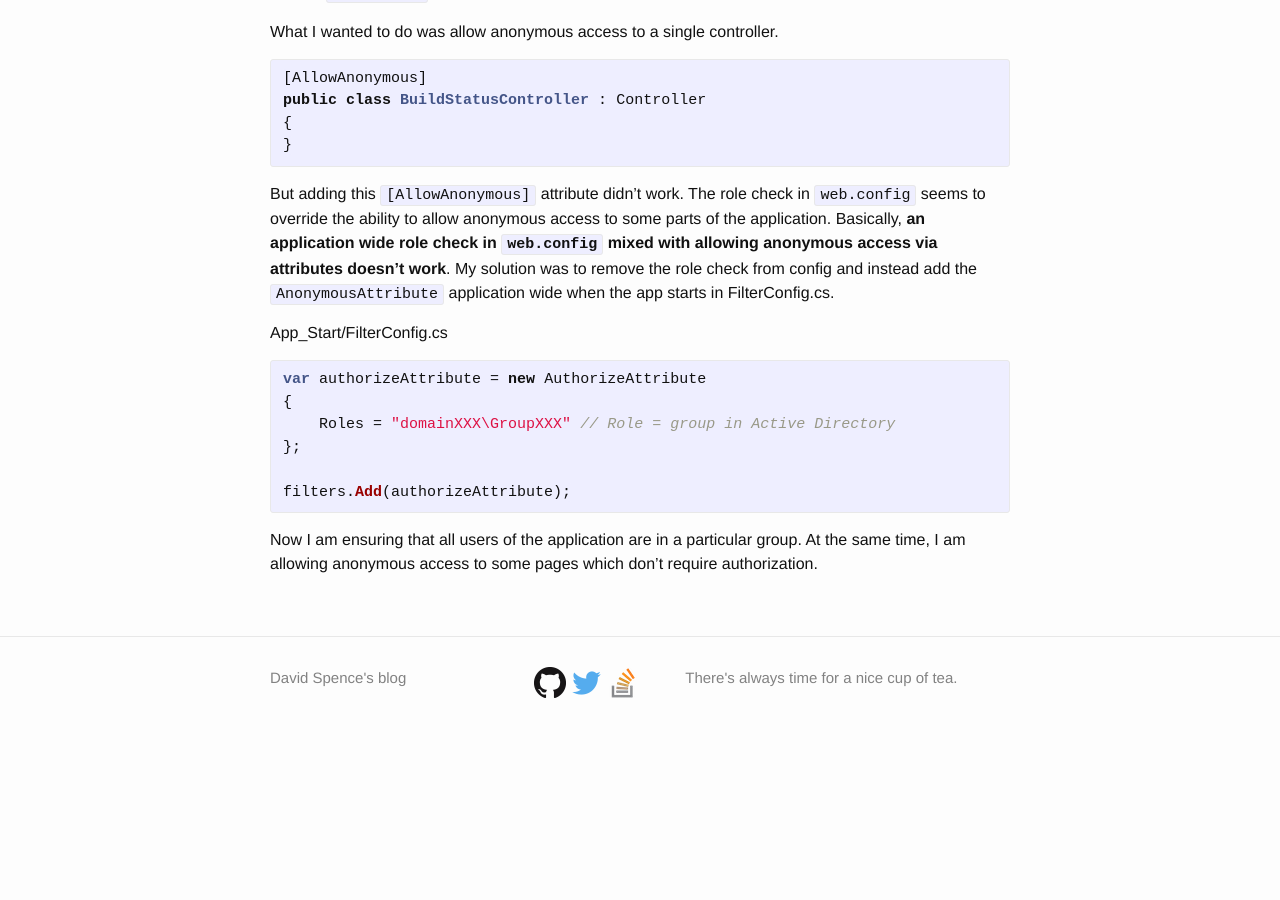
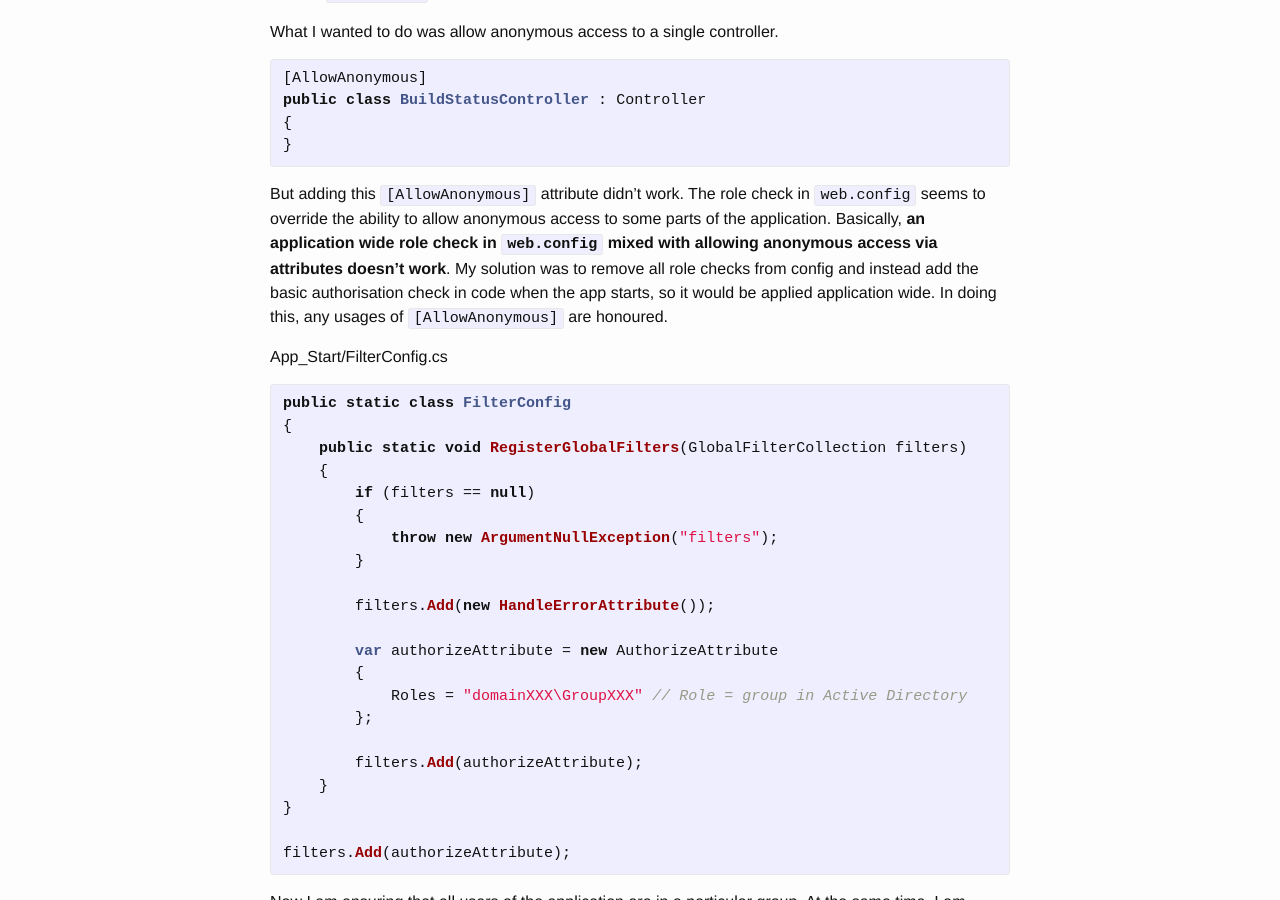
Before and after one commit to Spencerooni/Spencerooni.github.io, a Jekyll site: the page built from _posts/2015-07-12-authenticating-and-authorizing-users-from-active-directory-in-asp.net.markdown, in a window 1280 px wide and 900 px high, scrolled down 975 px. Built offline with Jekyll 4.4.1, drawn with Linux system fonts in a browser that asks for light colours; comment, search, counter and statistics services are not loaded; before the commit the page ends 1725 px from its top, so only the background shows below that.

Commit message:
Adding more detailed code example for FilterConfig and updated description which was not quite correct.

```diff
--- a/_posts/2015-07-12-authenticating-and-authorizing-users-from-active-directory-in-asp.net.markdown
+++ b/_posts/2015-07-12-authenticating-and-authorizing-users-from-active-directory-in-asp.net.markdown
@@ -46,15 +46,30 @@ public class BuildStatusController : Controller
 }
 {% endhighlight c# %}
 
-But adding this <code>[AllowAnonymous]</code> attribute didn't work. The role check in <code>web.config</code> seems to override the ability to allow anonymous access to some parts of the application. Basically, <b>an application wide role check in <code>web.config</code> mixed with allowing anonymous access via attributes doesn't work</b>. My solution was to remove the role check from config and instead add the <code>AnonymousAttribute</code> application wide when the app starts in FilterConfig.cs.
+But adding this <code>[AllowAnonymous]</code> attribute didn't work. The role check in <code>web.config</code> seems to override the ability to allow anonymous access to some parts of the application. Basically, <b>an application wide role check in <code>web.config</code> mixed with allowing anonymous access via attributes doesn't work</b>. My solution was to remove all role checks from config and instead add the basic authorisation check in code when the app starts, so it would be applied application wide. In doing this, any usages of <code>[AllowAnonymous]</code> are honoured.
 
 App_Start/FilterConfig.cs
 
 {% highlight c# %}
-var authorizeAttribute = new AuthorizeAttribute
+public static class FilterConfig
 {
-    Roles = "domainXXX\GroupXXX" // Role = group in Active Directory
-};
+    public static void RegisterGlobalFilters(GlobalFilterCollection filters)
+    {
+        if (filters == null)
+        {
+            throw new ArgumentNullException("filters");
+        }
+
+        filters.Add(new HandleErrorAttribute());
+
+        var authorizeAttribute = new AuthorizeAttribute
+        {
+            Roles = "domainXXX\GroupXXX" // Role = group in Active Directory
+        };
+
+        filters.Add(authorizeAttribute);
+    }
+}
 
 filters.Add(authorizeAttribute);
 {% endhighlight c# %}
```
